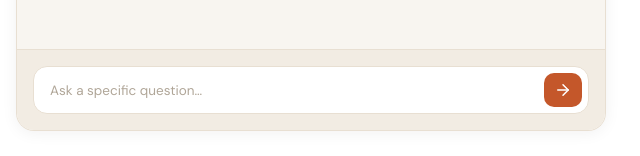
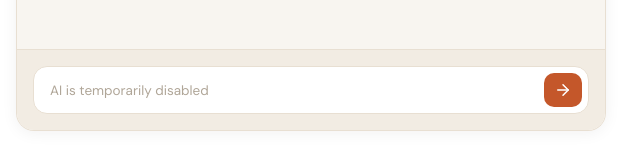
Before and after one commit to siddhipatil-1/studysphere, a plain HTML site: page features/studyai/index.html in a window 1280 px wide. Shown: the part 641-797 px from the top of the page, 634-1274 px from the left. Drawn offline with nearby package versions, Linux system fonts and the light colour scheme.

Commit message:
disabled ai input field

```diff
--- a/features/studyai/index.html
+++ b/features/studyai/index.html
@@ -525,7 +525,7 @@
               <input
                 id="userInput"
                 type="text"
-                placeholder="Ask a specific question…"
+                placeholder="AI is temporarily disabled"
                 onkeypress="if (event.key === 'Enter') sendChat();"
                 disabled
               />
```
